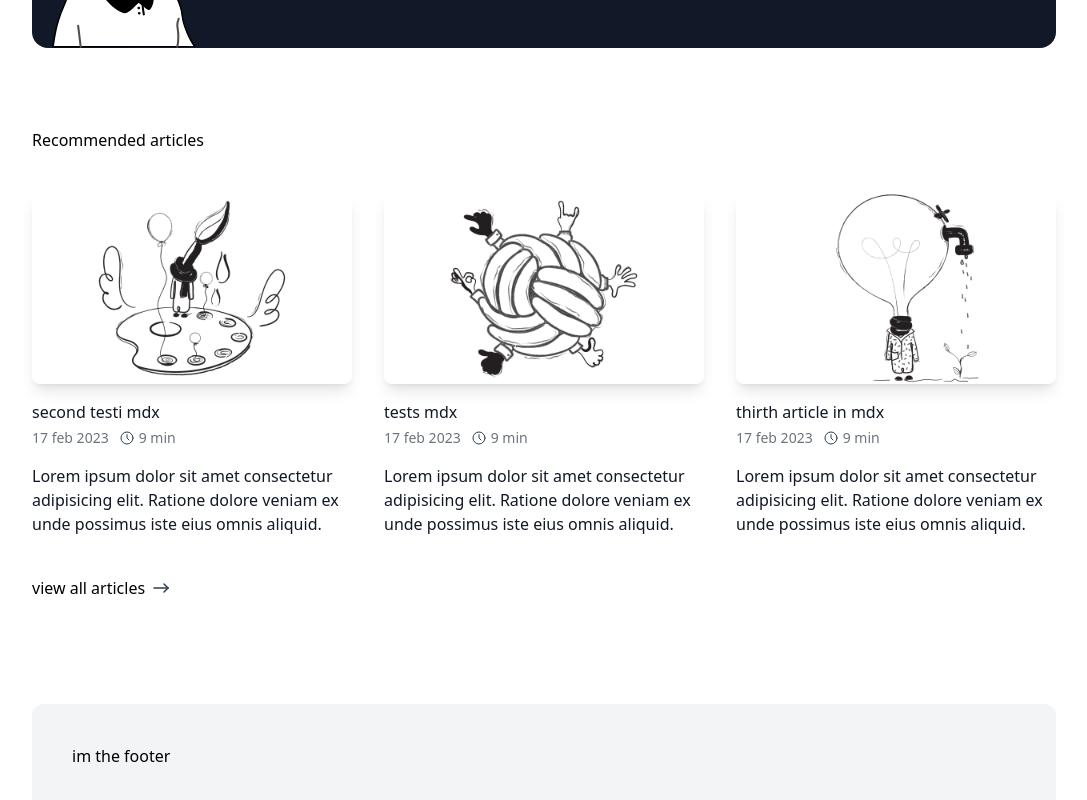
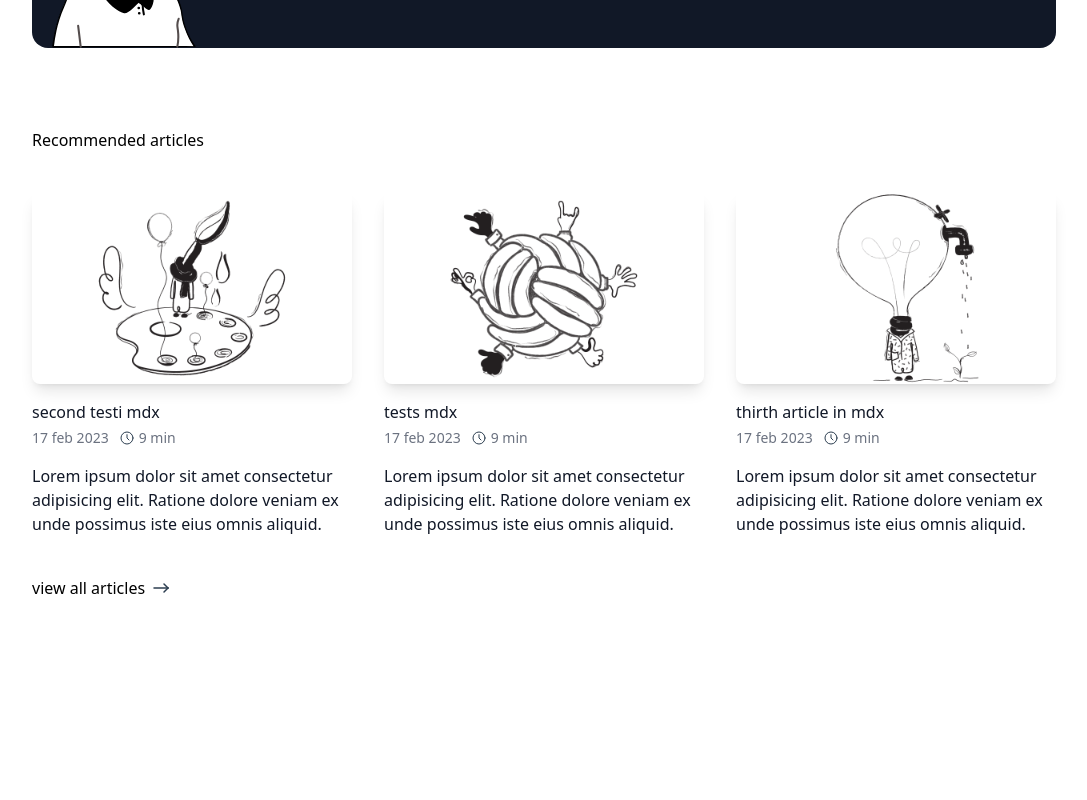
Before and after one commit to rodri-alfonso/blog, a Next.js app: page / in a window 1280 px wide. Shown: the part 224-1024 px from the top of the page, without its empty margins (96-1183 px from the left). After the commit the page ends 832 px from the top, so only its background shows below. Built offline with nearby package versions, Linux system fonts and the light colour scheme.

Commit message:
[UPDATE] Update Footer

```diff
--- a/layouts/Page.tsx
+++ b/layouts/Page.tsx
@@ -1,6 +1,5 @@
 import Head from 'next/head'
 import Header from '@components/Header'
-import Footer from '@components/Footer'
 
 interface Props {
 	title: string
@@ -14,7 +13,6 @@ export default function Page({ title, description, children, footer }: Props) {
 		<div className='max-w-screen-lg mx-auto grid gap-4'>
 			<Header />
 			<main className='pt-10'>{children}</main>
-			{footer && <Footer />}
 		</div>
 	)
 }
```
